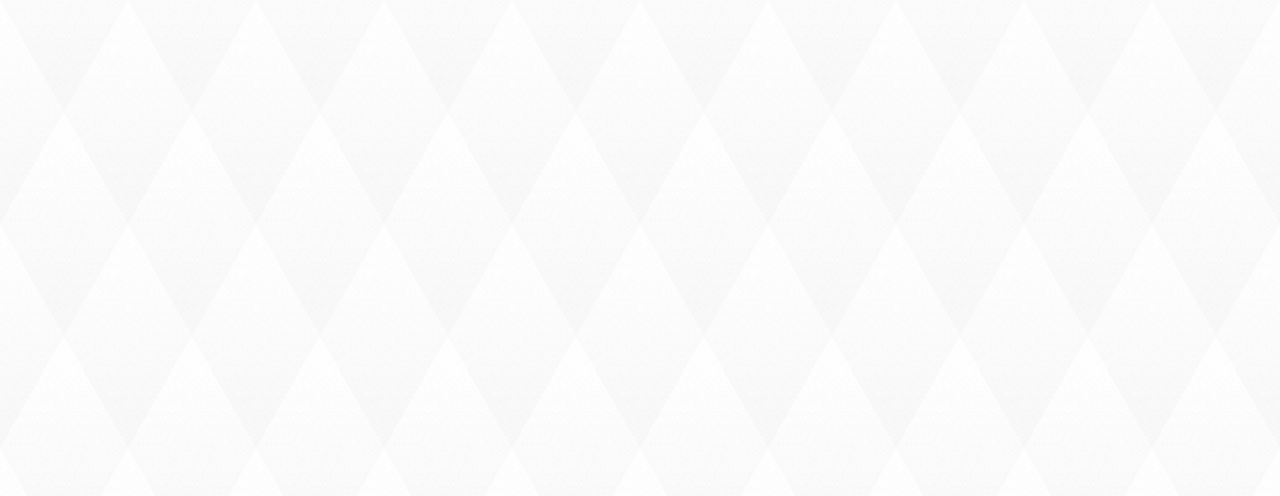
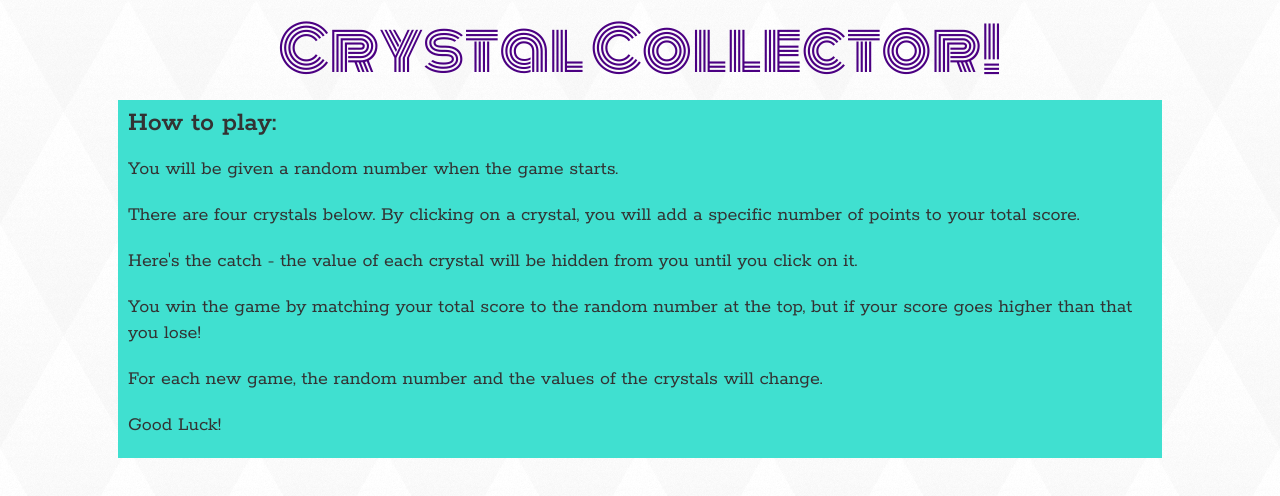
Before and after one commit to CodeQuiver/unit-4-game, a plain HTML site: page index.html in a window 1280 px wide. Drawn offline with Linux system fonts and the light colour scheme.

Commit message:
more html and styles for basic page

```diff
--- a/assets/css/style.css
+++ b/assets/css/style.css
@@ -2,31 +2,37 @@
 body {
     font-size: 20px;
     font-family: 'Rokkitt', serif;
+    background-image: url(../images/whitediamond.png);
+    background-color: #ffffff;
+    color: #333333;
+    line-height: 1.3em;
     margin: 0 auto;
-    background-image: url(../images/whitediamond.png);
-    background-color: turquoise;
-    opacity: 0.2;
+}
+
+p {
+    padding-top: 10px;
+    padding-bottom: 10px;
 }
 
 h1{
     color: indigo;
     font-size: 60px;
+    line-height: 80px;
     font-family: 'Monoton', Impact, Haettenschweiler, 'Arial Narrow Bold', sans-serif;
     text-align: center;
-}
-
-h2{
-    color: #333333;
+    margin: 10px auto;
 }
 
 h2 {
     font-size: 28px;
     font-weight: 600;
+    margin-bottom: 10px;
 }
 
-
-body {
-    font-family: Arial, 'Helvetica Neue', Helvetica, sans-serif;
-    color: #777777;
-
+.instructions {
+    background-color: turquoise;
+    width: 80%;
+    margin: 10px auto;
+    padding: 10px;
+    text-align: left;
 }
--- a/index.html
+++ b/index.html
@@ -8,10 +8,29 @@
     <link rel="stylesheet" type="text/css" href="assets/css/style.css">
     <link href="https://fonts.googleapis.com/css?family=Monoton|Rokkitt:400,600" rel="stylesheet" />
     <!-- link to javascript -->
+    <script src="assets/javascript/game.js"></script>
 
     <title>Crystal Collector Game</title>
+
 </head>
 <body>
+    <h1>Crystal Collector!</h1>
+
+    <!-- box with instructions -->
+    <section class="instructions">
+        <h2>How to play:</h2>
+
+        <p>You will be given a random number when the game starts.</p>
+        <p>There are four crystals below. By clicking on a crystal, you will add a specific number of points to your total score.</p>
+        <p>Here's the catch - the value of each crystal will be hidden from you until you click on it.</p>
+        <p>You win the game by matching your total score to the random number at the top, but if your score goes higher than that you lose!</p>
+        <p>For each new game, the random number and the values of the crystals will change.</p>
+        <p>Good Luck!</p>
+
+
+    </section>
+
+
 
 </body>
 </html>
```
